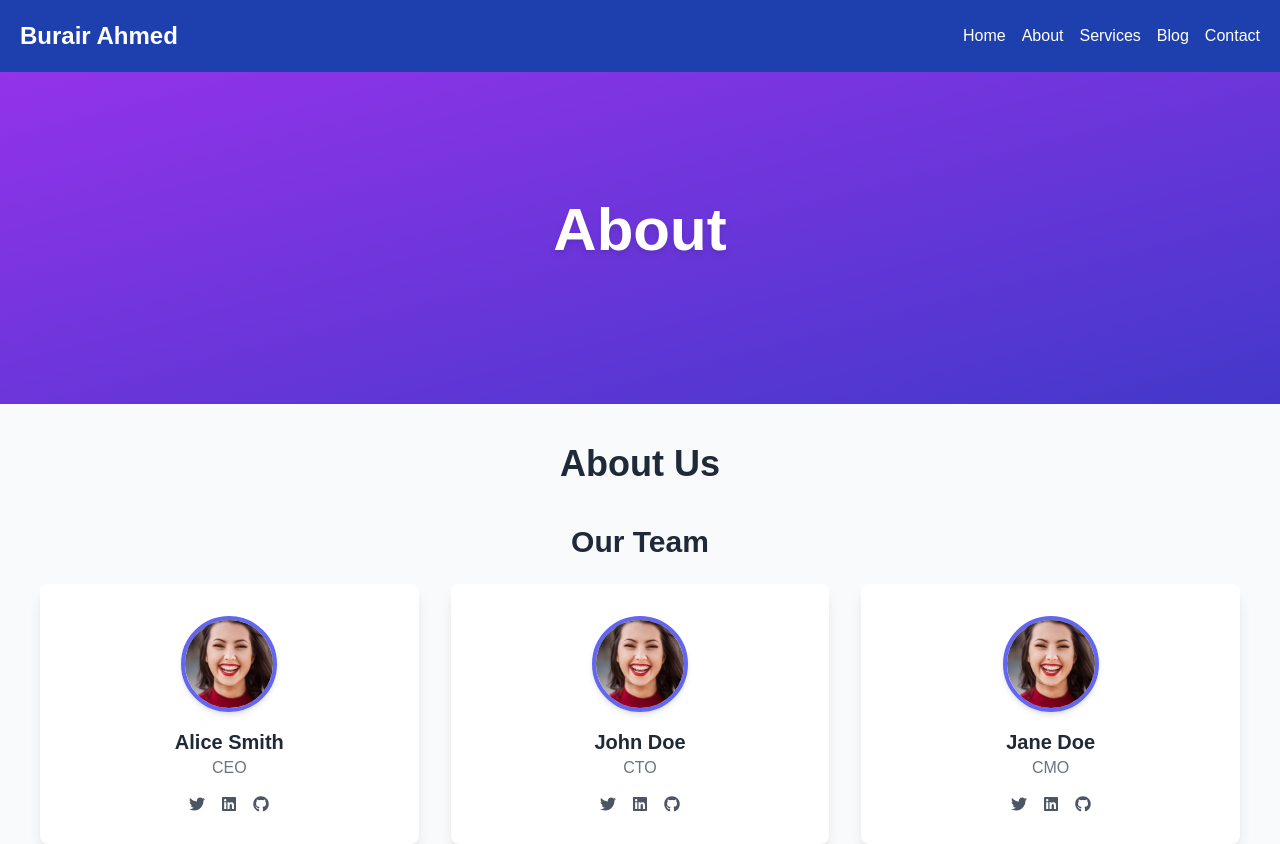
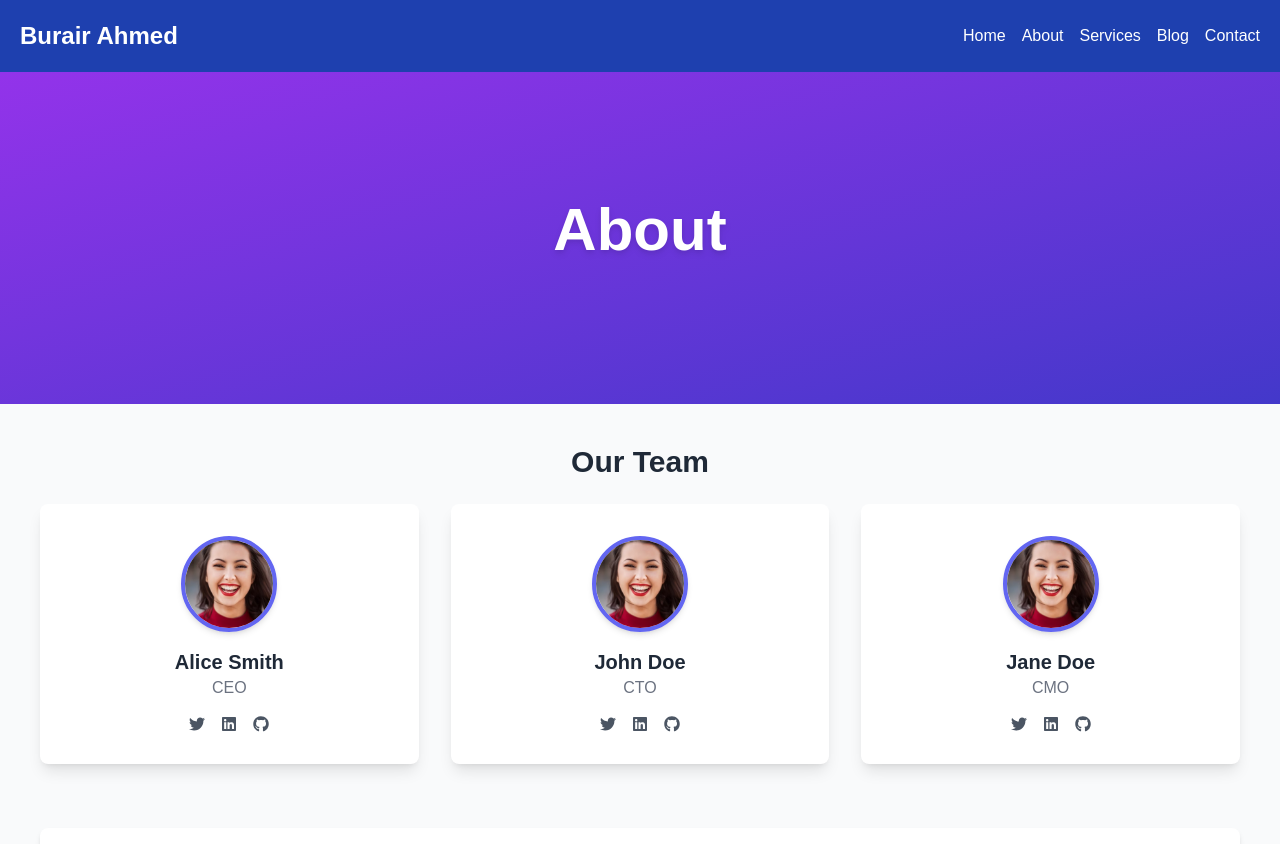
Before and after one commit to burair-ahmed/giaic-assignment-web, a Next.js app: page /about in a window 1280 px wide. Shown: the top 844 px of the page. Built offline with nearby package versions, Linux system fonts and the light colour scheme.

Commit message:
"Commented out h2 element in About page"

```diff
--- a/src/app/about/page.tsx
+++ b/src/app/about/page.tsx
@@ -11,9 +11,9 @@
         />
       </div>
       <main className="flex-grow bg-gray-50 p-10">
-        <h2 className="text-4xl font-bold text-center mb-10 text-gray-800">
+        {/* <h2 className="text-4xl font-bold text-center mb-10 text-gray-800">
           About Us
-        </h2>
+        </h2> */}
 
         <section className="mb-16">
           <h3 className="text-3xl font-semibold text-gray-800 text-center mb-6">
```
